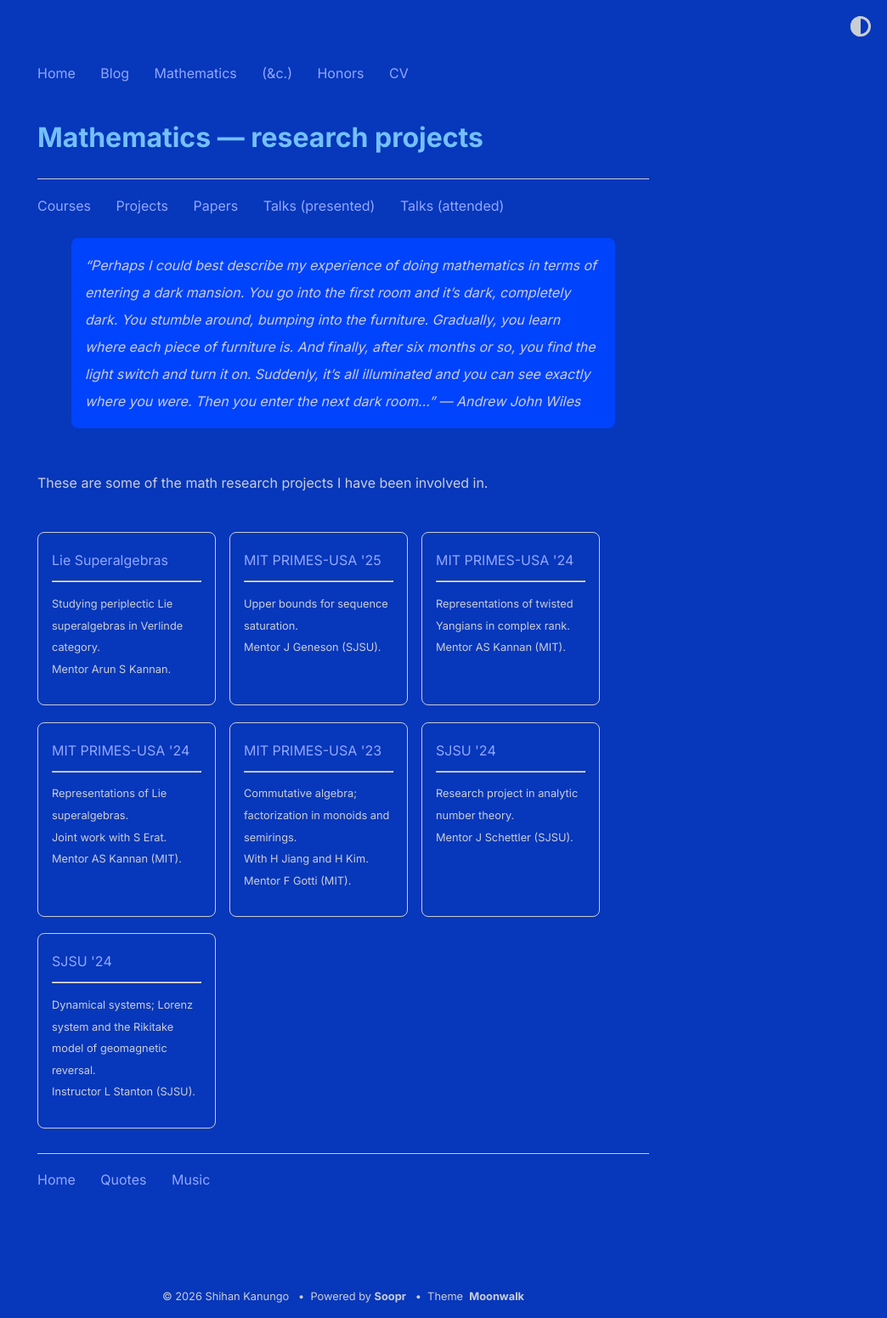
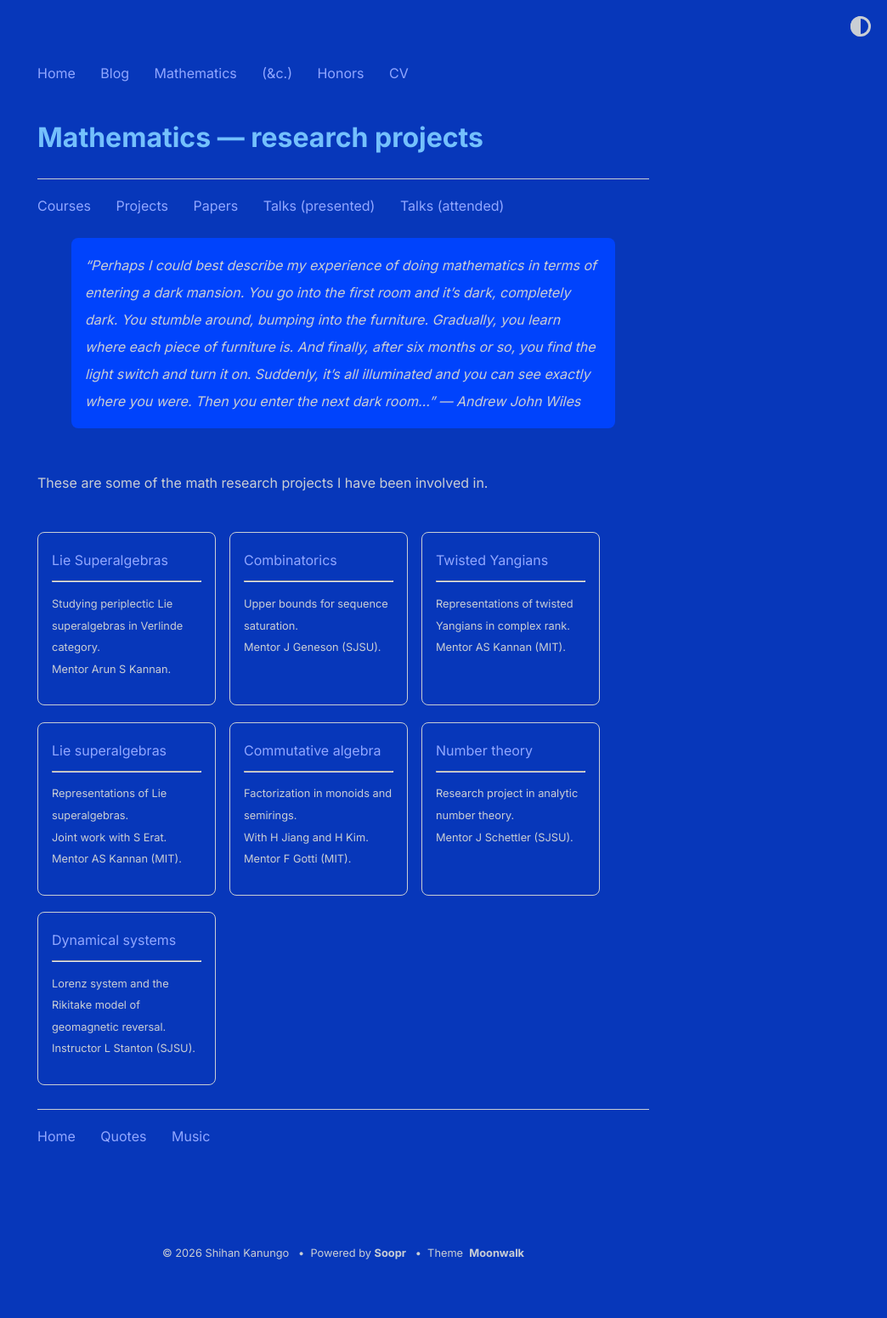
Before and after one commit to shihankanungo/shihankanungo.github.io, a Jekyll site: the page built from projects.md, in a window 1280 px wide. Shown: the whole page at 85% size, without its empty margins (236-1280 px from the left). Built offline with Jekyll 4.4.1, drawn with Linux system fonts in a browser that asks for light colours; after the commit the page ends 1500 px from its top, so only the background shows below that.

Commit message:
Update home.yml

```diff
--- a/_data/home.yml
+++ b/_data/home.yml
@@ -99,29 +99,29 @@ project_entries:
     url: arun-26
     desc: Studying periplectic Lie superalgebras in Verlinde category. <br> Mentor Arun S Kannan.
 
-  - title: MIT PRIMES-USA '25
+  - title: Combinatorics
     url: primes-25
     desc: Upper bounds for sequence saturation. <br> Mentor J Geneson (SJSU).
 
-  - title: MIT PRIMES-USA '24
+  - title: Twisted Yangians
     url: primes-24-2
     desc: Representations of twisted Yangians in complex rank. <br> Mentor AS Kannan (MIT).
 
-  - title: MIT PRIMES-USA '24
+  - title: Lie superalgebras
     url: primes-24-1
     desc: Representations of Lie superalgebras. <br> Joint work with S Erat. <br> Mentor AS Kannan (MIT).
 
-  - title: MIT PRIMES-USA '23
+  - title: Commutative algebra
     url: primes-23
-    desc: Commutative algebra; factorization in monoids and semirings. <br> With H Jiang and H Kim. <br> Mentor F Gotti (MIT).
+    desc: Factorization in monoids and semirings. <br> With H Jiang and H Kim. <br> Mentor F Gotti (MIT).
 
-  - title: SJSU '24
+  - title: Number theory
     url: sjsu-24
     desc: Research project in analytic number theory. <br> Mentor J Schettler (SJSU).
 
-  - title: SJSU '24
+  - title: Dynamical systems
     url: dyn-sys
-    desc: Dynamical systems; Lorenz system and the Rikitake model of geomagnetic reversal. <br> Instructor L Stanton (SJSU).
+    desc: Lorenz system and the Rikitake model of geomagnetic reversal. <br> Instructor L Stanton (SJSU).
 
 # old_project_entries:
 #   - title: Soopr
```
